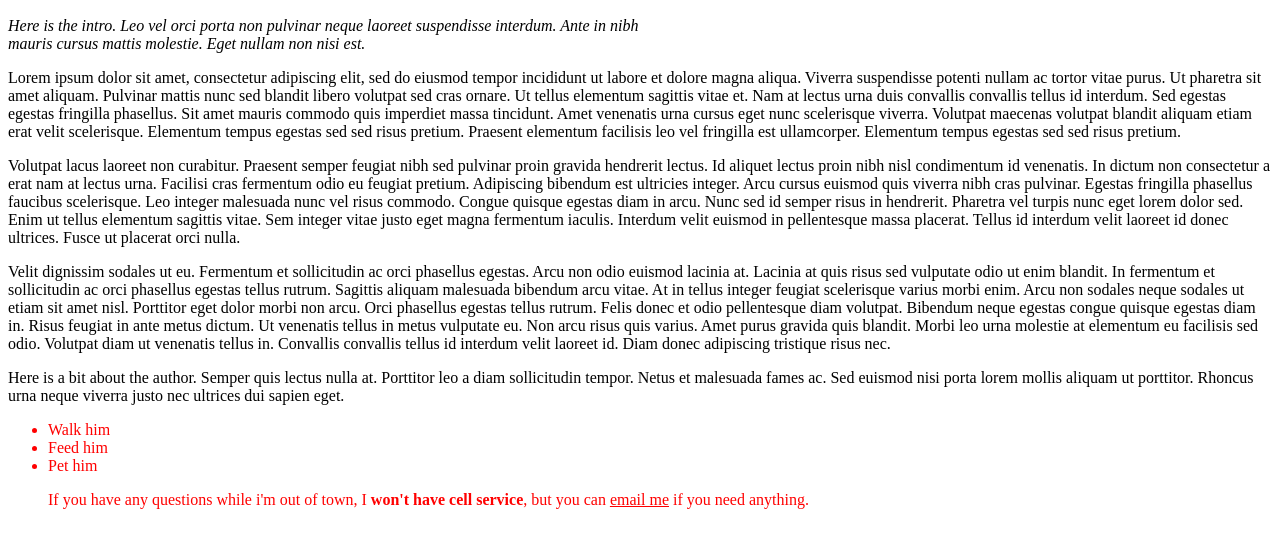
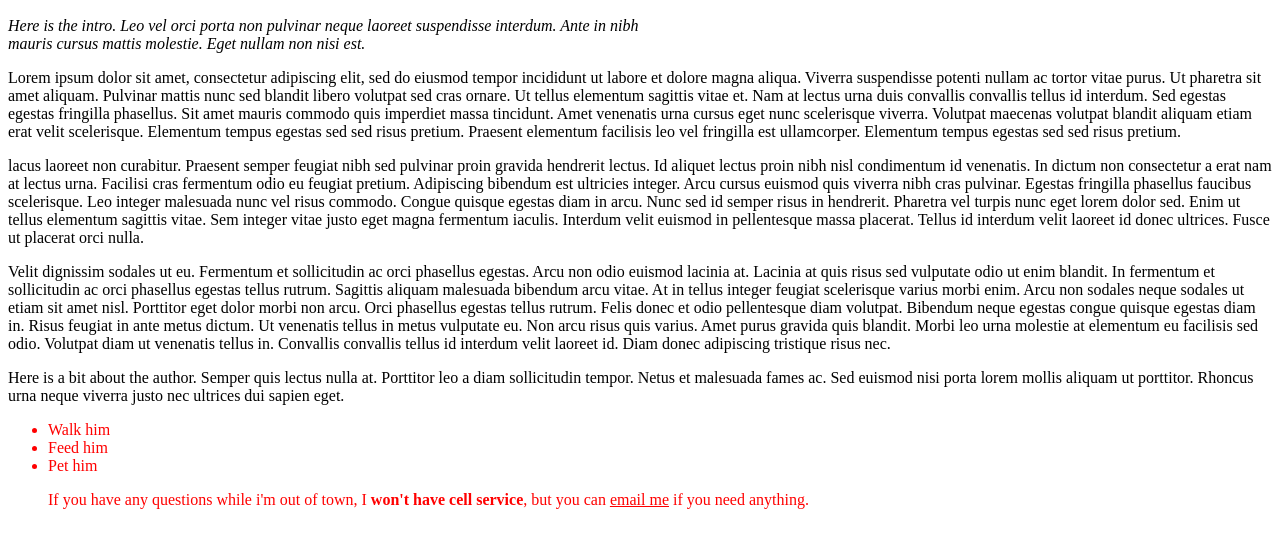
Before and after one commit to SPdowns/styling_with_classes, a plain HTML site: page index.html in a window 1280 px wide. Shown: the part 110-658 px from the top of the page. Drawn offline with Linux system fonts and the light colour scheme; files that its build step writes are made by us from their sources.

Commit message:
removed word from line 17

```diff
--- a/index.html
+++ b/index.html
@@ -14,7 +14,7 @@
 
     <p>Lorem ipsum dolor sit amet, consectetur adipiscing elit, sed do eiusmod tempor incididunt ut labore et dolore magna aliqua. Viverra suspendisse potenti nullam ac tortor vitae purus. Ut pharetra sit amet aliquam. Pulvinar mattis nunc sed blandit libero volutpat sed cras ornare. Ut tellus elementum sagittis vitae et. Nam at lectus urna duis convallis convallis tellus id interdum. Sed egestas egestas fringilla phasellus. Sit amet mauris commodo quis imperdiet massa tincidunt. Amet venenatis urna cursus eget nunc scelerisque viverra. Volutpat maecenas volutpat blandit aliquam etiam erat velit scelerisque. Elementum tempus egestas sed sed risus pretium. Praesent elementum facilisis leo vel fringilla est ullamcorper. Elementum tempus egestas sed sed risus pretium.</p>
 
-    <p>Volutpat lacus laoreet non curabitur. Praesent semper feugiat nibh sed pulvinar proin gravida hendrerit lectus. Id aliquet lectus proin nibh nisl condimentum id venenatis. In dictum non consectetur a erat nam at lectus urna. Facilisi cras fermentum odio eu feugiat pretium. Adipiscing bibendum est ultricies integer. Arcu cursus euismod quis viverra nibh cras pulvinar. Egestas fringilla phasellus faucibus scelerisque. Leo integer malesuada nunc vel risus commodo. Congue quisque egestas diam in arcu. Nunc sed id semper risus in hendrerit. Pharetra vel turpis nunc eget lorem dolor sed. Enim ut tellus elementum sagittis vitae. Sem integer vitae justo eget magna fermentum iaculis. Interdum velit euismod in pellentesque massa placerat. Tellus id interdum velit laoreet id donec ultrices. Fusce ut placerat orci nulla.</p>
+    <p>lacus laoreet non curabitur. Praesent semper feugiat nibh sed pulvinar proin gravida hendrerit lectus. Id aliquet lectus proin nibh nisl condimentum id venenatis. In dictum non consectetur a erat nam at lectus urna. Facilisi cras fermentum odio eu feugiat pretium. Adipiscing bibendum est ultricies integer. Arcu cursus euismod quis viverra nibh cras pulvinar. Egestas fringilla phasellus faucibus scelerisque. Leo integer malesuada nunc vel risus commodo. Congue quisque egestas diam in arcu. Nunc sed id semper risus in hendrerit. Pharetra vel turpis nunc eget lorem dolor sed. Enim ut tellus elementum sagittis vitae. Sem integer vitae justo eget magna fermentum iaculis. Interdum velit euismod in pellentesque massa placerat. Tellus id interdum velit laoreet id donec ultrices. Fusce ut placerat orci nulla.</p>
 
     <p>Velit dignissim sodales ut eu. Fermentum et sollicitudin ac orci phasellus egestas. Arcu non odio euismod lacinia at. Lacinia at quis risus sed vulputate odio ut enim blandit. In fermentum et sollicitudin ac orci phasellus egestas tellus rutrum. Sagittis aliquam malesuada bibendum arcu vitae. At in tellus integer feugiat scelerisque varius morbi enim. Arcu non sodales neque sodales ut etiam sit amet nisl. Porttitor eget dolor morbi non arcu. Orci phasellus egestas tellus rutrum. Felis donec et odio pellentesque diam volutpat. Bibendum neque egestas congue quisque egestas diam in. Risus feugiat in ante metus dictum. Ut venenatis tellus in metus vulputate eu. Non arcu risus quis varius. Amet purus gravida quis blandit. Morbi leo urna molestie at elementum eu facilisis sed odio. Volutpat diam ut venenatis tellus in. Convallis convallis tellus id interdum velit laoreet id. Diam donec adipiscing tristique risus nec.</p>
 
```
